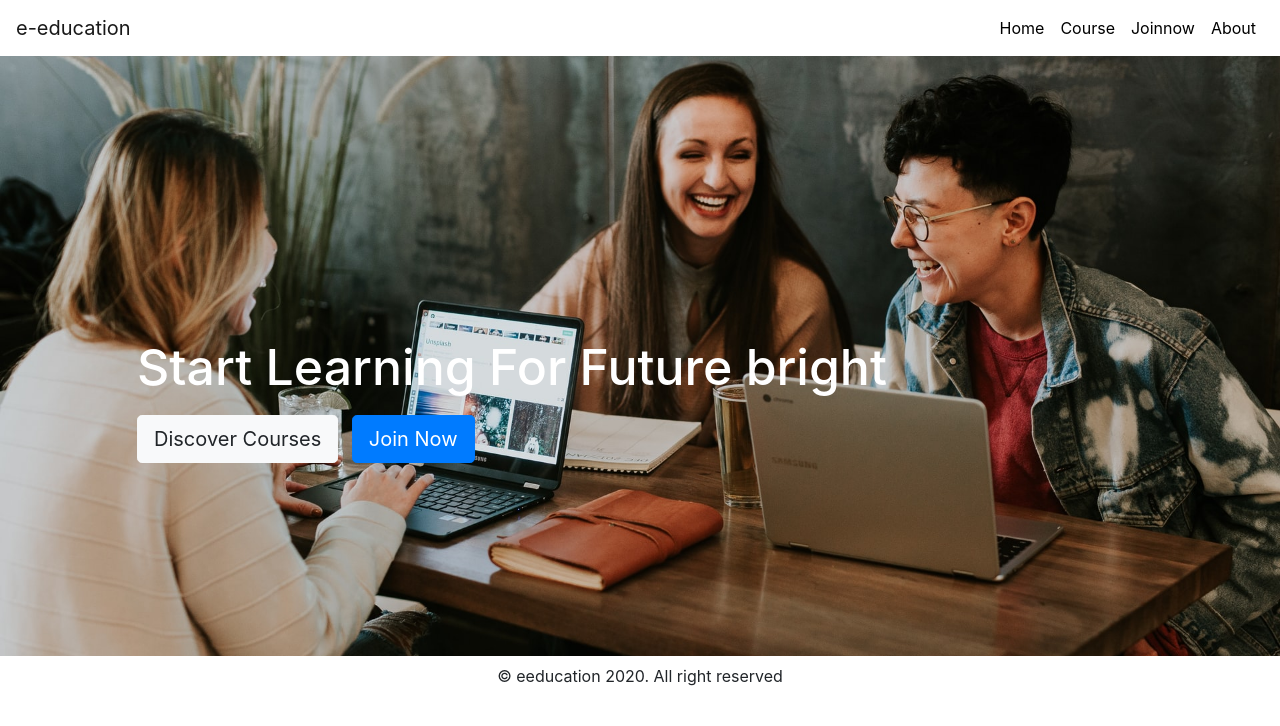
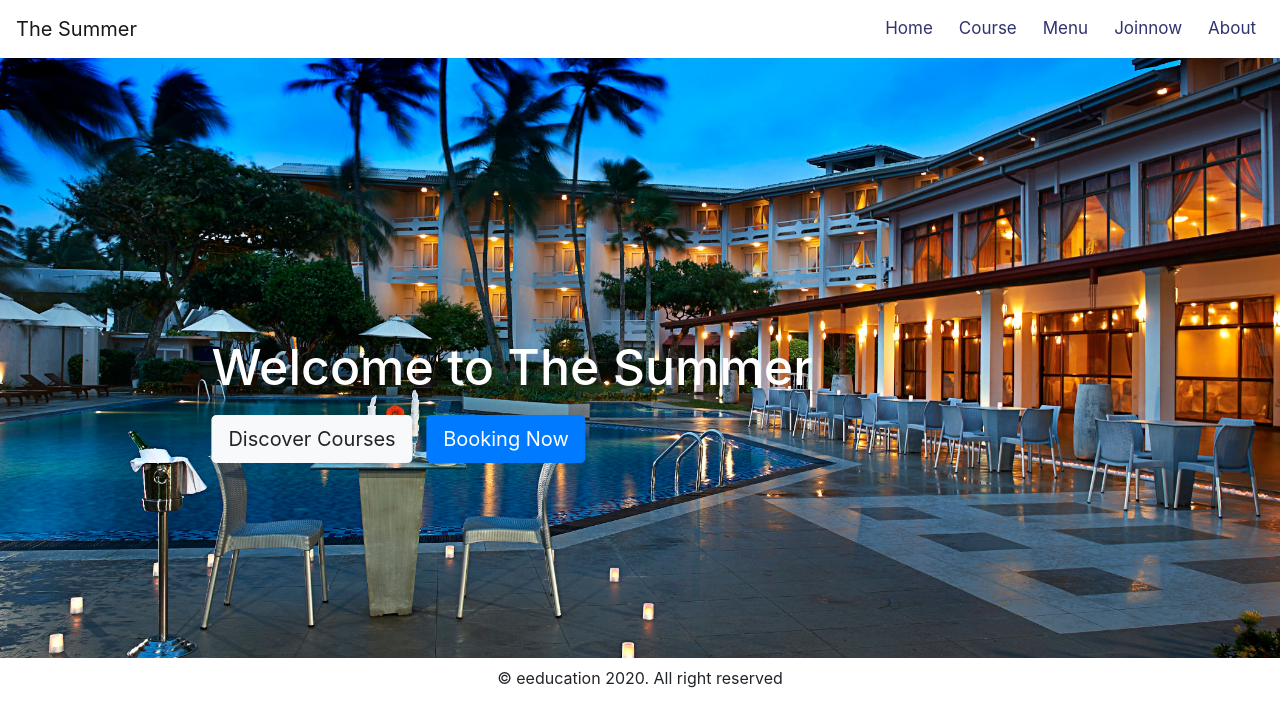
Before and after one commit to SSMalsha/The-Summer, an Angular app: page / in a window 1280 px wide. Shown: the top 726 px of the page. Built offline with nearby package versions, Linux system fonts and the light colour scheme.

Commit message:
updated-2

```diff
--- a/src/app/app.component.css
+++ b/src/app/app.component.css
@@ -4,8 +4,9 @@
 }
 .navbar-light .navbar-nav .nav-link
 {
-    color: #000000;
-    font-size: 16px;
+    color: #303370;
+    font-size: 17px;
+    margin-left: 10px;
 }
 
 .navbar-light .navbar-nav .nav-link:hover
--- a/src/app/app.component.html
+++ b/src/app/app.component.html
@@ -1,5 +1,5 @@
 <nav class="navbar navbar-expand-lg navbar-light">
-  <a class="navbar-brand" routerLink="">e-education</a>
+  <a class="navbar-brand" routerLink="">The Summer</a>
   <button class="navbar-toggler" type="button" data-toggle="collapse" data-target="#navbarSupportedContent" aria-controls="navbarSupportedContent" aria-expanded="false" aria-label="Toggle navigation">
     <span class="navbar-toggler-icon"></span>
   </button>
@@ -11,6 +11,9 @@
       </li>
       <li class="nav-item">
         <a class="nav-link" routerLink="course">Course</a>
+      </li>
+      <li class="nav-item">
+        <a class="nav-link" routerLink="#">Menu</a>
       </li>
       <li class="nav-item">
         <a class="nav-link" routerLink="joinnow">Joinnow</a>
--- a/src/app/home/home.component.html
+++ b/src/app/home/home.component.html
@@ -1,10 +1,10 @@
 <section class="home">
-<img src="../../assets/back.jpg">
+<img src="../../assets/hotel.jpg">
 
 <div class="homecontent">
-<h1>Start Learning For  Future bright</h1>
-<a routerLink="course" class="btn btn-lg btn-light">Discover Courses</a> &nbsp;
-<a routerLink="joinnow" class="btn btn-lg btn-primary">Join Now</a>
+    <h1>Welcome to The Summer</h1>
+    <a routerLink="course" class="btn btn-lg btn-light">Discover Courses</a> &nbsp;
+    <a routerLink="joinnow" class="btn btn-lg btn-primary">Booking Now</a>
 
 </div>
 </section>
--- a/src/index.html
+++ b/src/index.html
@@ -2,7 +2,7 @@
 <html lang="en">
 <head>
   <meta charset="utf-8">
-  <title>Eeducation</title>
+  <title>The Summer</title>
   <base href="/">
   <meta name="viewport" content="width=device-width, initial-scale=1">
   <link rel="icon" type="image/x-icon" href="favicon.ico">
```
Also changed, not shown: src/assets/back.jpg (deleted), src/assets/hotel.jpg (added).
